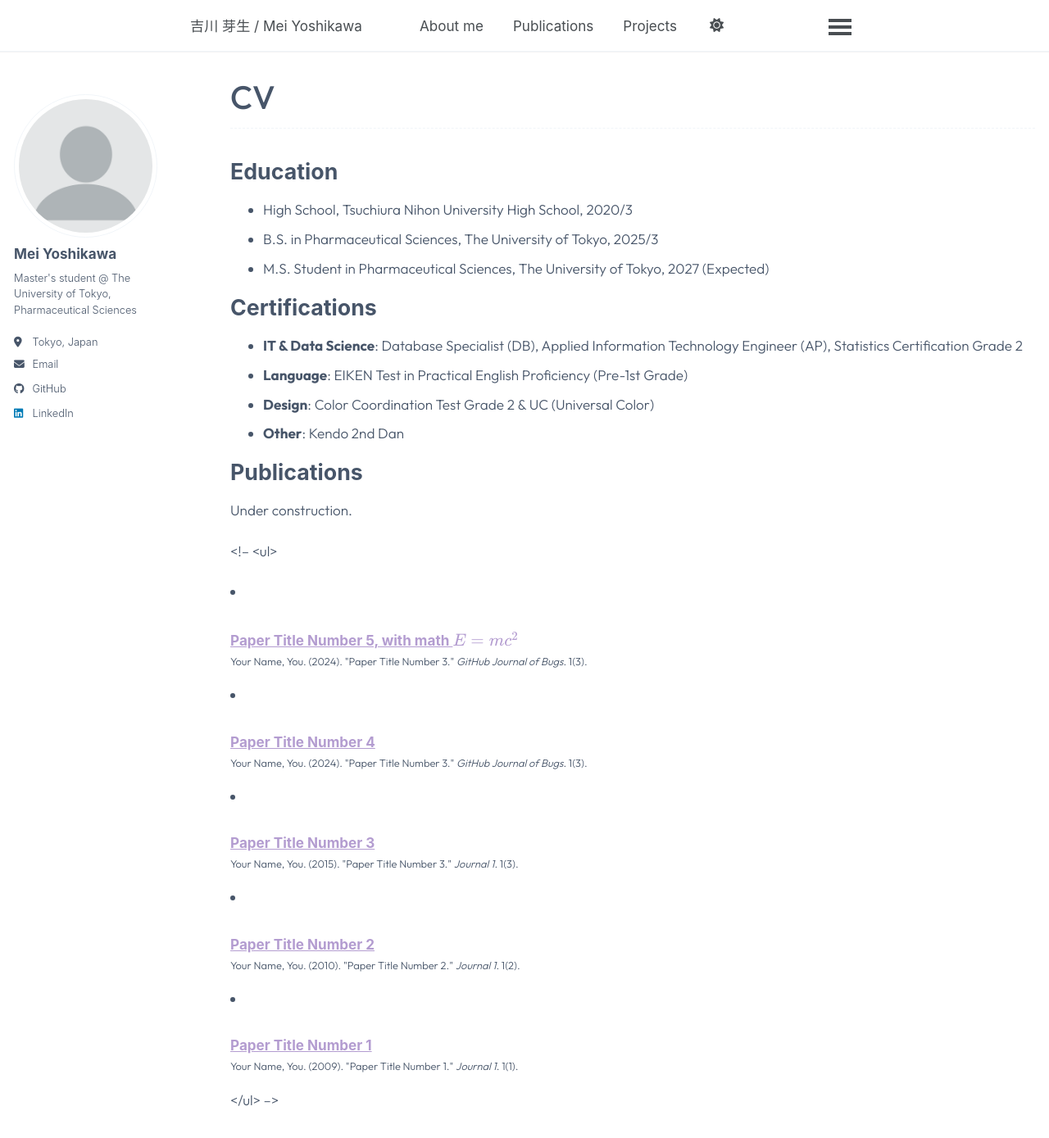
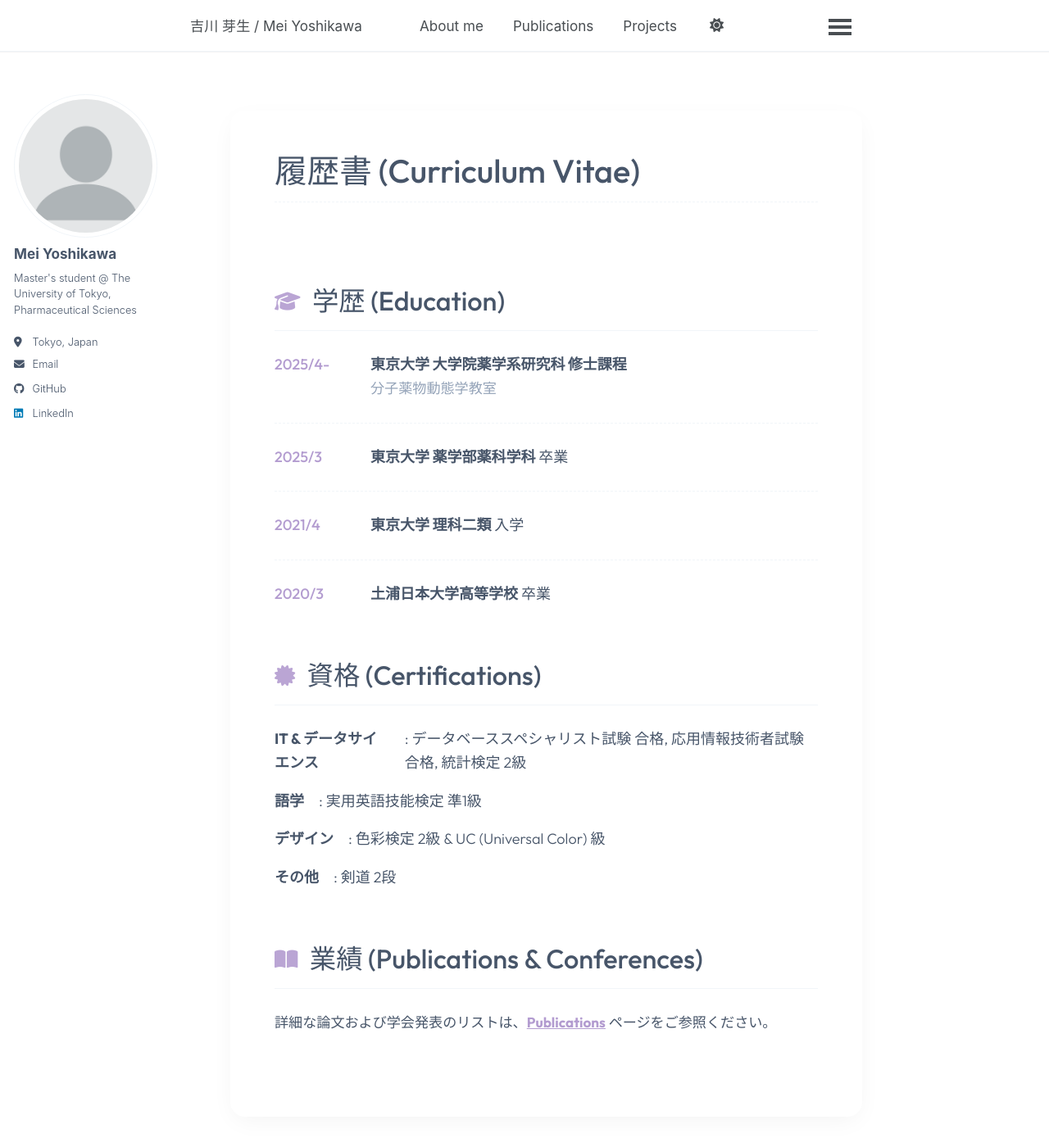
Before and after one commit to DevWithKaiju/DevWithKaiju.github.io, a Jekyll site: the page built from _pages/cv.md, in a window 1280 px wide and 1400 px high. Shown: the top 1389 px of the window at 82% size. Built offline with Jekyll 4.4.1, drawn with Linux system fonts in a browser that asks for light colours; a script bundle is joined from its source files by our own code; library files that are not in the unit come from our copies; some of the changed text lies outside the part shown.

Commit message:
feat: comprehensive update of layout, content, and data-driven publication system

```diff
--- a/_config.yml
+++ b/_config.yml
@@ -125,7 +125,7 @@ staticman:
       options:
         format           : "iso8601" # "iso8601" (default), "timestamp-seconds", "timestamp-milliseconds"
 atom_feed:
-  hide                   : false     # change to true to hide the RSS feed in the footer
+  hide                   : true     # change to true to hide the RSS feed in the footer
   path                   : # blank (default) uses feed.xml
 
 
--- a/_includes/footer.html
+++ b/_includes/footer.html
@@ -1,25 +1,10 @@
 {% include base_path %}
 
-{% if site.author.github or site.author.bitbucket or site.atom_feed.hide != true %}
-<div class="page__footer-follow">
-  <ul class="social-icons">
-    {% if site.data.ui-text[site.locale].follow_label %}
-      <li><strong>{{ site.data.ui-text[site.locale].follow_label }}</strong></li>
-    {% endif %}
-    {% if site.author.github %}
-      <li><a href="https://github.com/{{ site.author.github }}"><i class="fab fa-github" aria-hidden="true"></i> GitHub</a></li>
-    {% endif %}
-    {% if site.author.bitbucket %}
-      <li><a href="https://bitbucket.org/{{ site.author.bitbucket }}"><i class="fab fa-bitbucket" aria-hidden="true"></i> Bitbucket</a></li>
-    {% endif %}
-    {% if site.atom_feed.hide != true %}
-    <li><a href="{% if site.atom_feed.path %}{{ site.atom_feed.path }}{% else %}{{ base_path }}/feed.xml{% endif %}"><i class="fa fa-fw fa-rss-square" aria-hidden="true"></i> {{ site.data.ui-text[site.locale].feed_label | default: "Feed" }}</a></li>
-    {% endif %}
-  </ul>
+<div class="page__footer-seo" style="margin-bottom: 1.5rem; font-size: 0.95rem;">
+  Associated with <a href="https://www.f.u-tokyo.ac.jp/" target="_blank" rel="noopener noreferrer" style="font-weight: 500;">Graduate School of Pharmaceutical Sciences, The University of Tokyo</a>
 </div>
-{% endif %}
 
 <div class="page__footer-copyright">
-  &copy; {{ site.time | date: '%Y' }} {{ site.name | default: site.title }}, {{ site.data.ui-text[site.locale].powered_by | default: "Powered by" }} <a href="https://jekyllrb.com" rel="nofollow">Jekyll</a> &amp; <a href="https://github.com/academicpages/academicpages.github.io">AcademicPages</a>, a fork of <a href="https://mademistakes.com/work/minimal-mistakes-jekyll-theme/" rel="nofollow">Minimal Mistakes</a>.<br />
+  &copy; {{ site.time | date: '%Y' }} {{ site.name | default: site.title }}. <br />
   Site last updated {{ "now" | date: '%Y-%m-%d' }}
 </div>
--- a/_pages/cv.md
+++ b/_pages/cv.md
@@ -1,35 +1,43 @@
 ---
-layout: archive
-title: "CV"
+layout: single
+title: "履歴書 (Curriculum Vitae)"
 permalink: /cv/
 author_profile: true
-redirect_from:
-  - /resume
 ---
 
-{% include base_path %}
+<div class="modern-section" style="margin-top: 2rem;">
+  <h2 class="section-title" style="font-size: 1.8rem; margin-bottom: 1.5rem;"><i class="fas fa-graduation-cap"></i> 学歴 (Education)</h2>
+  <ul class="timeline-list">
+    <li>
+      <div class="timeline-date">2025/4-</div>
+      <div class="timeline-content"><strong>東京大学 大学院薬学系研究科 修士課程</strong> <br><span style="font-size: 0.95rem; color: var(--global-text-color-light);">分子薬物動態学教室</span></div>
+    </li>
+    <li>
+      <div class="timeline-date">2025/3</div>
+      <div class="timeline-content"><strong>東京大学 薬学部薬科学科</strong> 卒業</div>
+    </li>
+    <li>
+      <div class="timeline-date">2021/4</div>
+      <div class="timeline-content"><strong>東京大学 理科二類</strong> 入学</div>
+    </li>
+    <li>
+      <div class="timeline-date">2020/3</div>
+      <div class="timeline-content"><strong>土浦日本大学高等学校</strong> 卒業</div>
+    </li>
+  </ul>
+</div>
 
-Education
-======
-* High School, Tsuchiura Nihon University High School, 2020/3
-* B.S. in Pharmaceutical Sciences, The University of Tokyo, 2025/3
-* M.S. Student in Pharmaceutical Sciences, The University of Tokyo, 2027 (Expected)
+<div class="modern-section" style="margin-top: 3rem;">
+  <h2 class="section-title" style="font-size: 1.8rem; margin-bottom: 1.5rem;"><i class="fas fa-certificate"></i> 資格 (Certifications)</h2>
+  <ul class="clean-list">
+    <li><strong>IT & データサイエンス</strong>: データベーススペシャリスト試験 合格, 応用情報技術者試験 合格, 統計検定 2級</li>
+    <li><strong>語学</strong>: 実用英語技能検定 準1級</li>
+    <li><strong>デザイン</strong>: 色彩検定 2級 & UC (Universal Color) 級</li>
+    <li><strong>その他</strong>: 剣道 2段</li>
+  </ul>
+</div>
 
-<!-- Work experience
-======
-*  -->
-
-Certifications
-======
-* **IT & Data Science**: Database Specialist (DB), Applied Information Technology Engineer (AP), Statistics Certification Grade 2
-* **Language**: EIKEN Test in Practical English Proficiency (Pre-1st Grade)
-* **Design**: Color Coordination Test Grade 2 & UC (Universal Color)
-* **Other**: Kendo 2nd Dan
-
-Publications
-======
-Under construction.
-
-  <!-- <ul>{% for post in site.publications reversed %}
-    {% include archive-single-cv.html %}
-  {% endfor %}</ul> -->
+<div class="modern-section" style="margin-top: 3rem;">
+  <h2 class="section-title" style="font-size: 1.8rem; margin-bottom: 1.5rem;"><i class="fas fa-book-open"></i> 業績 (Publications & Conferences)</h2>
+  <p>詳細な論文および学会発表のリストは、<a href="{{ '/publications/' | relative_url }}" style="font-weight: bold; color: var(--primary-color);">Publications</a> ページをご参照ください。</p>
+</div>
--- a/_pages/publications.html
+++ b/_pages/publications.html
@@ -9,33 +9,25 @@ permalink: /publications/
 <div class="modern-content-wrapper" style="margin-top: 4rem;">
 
   <section class="modern-section">
-    <h1 class="section-title" style="font-size: 2.2rem; font-weight: 500; margin-bottom: 3rem; border-bottom: 1px solid var(--global-border-color); padding-bottom: 1rem;"><i class="fas fa-book-open"></i> Publications & Conferences</h1>
+    <h1 class="section-title" style="font-size: 2.2rem; font-weight: 500; margin-bottom: 3rem; border-bottom: 1px dashed var(--global-border-color); padding-bottom: 1rem;"><i class="fas fa-book-open"></i> Publications</h1>
 
-    <h2 class="section-title" style="margin-top: 3rem;"><i class="fas fa-file-alt"></i> Journal Articles & Preprints</h2>
-    <div class="modern-card item-card" style="margin-bottom: 3rem;">
-      <div class="item-meta">bioRxiv, 2025</div>
-      <h3 class="item-title" style="font-size: 1.3rem;">Designing Cell–Cell Relation Extraction Models: A Systematic Evaluation of Entity Representation and Pre-training Strategies</h3>
-      <p class="item-authors" style="font-size: 1.05rem;"><strong>Mei Yoshikawa</strong>, Tadahaya Mizuno†, Yohei Ohto, Hiromi Fujimoto, Hiroyuki Kusuhara</p>
-    </div>
-
-    <h2 class="section-title"><i class="fas fa-users"></i> Conferences & Presentations</h2>
     <div class="modern-grid">
-      <div class="modern-card item-card">
-        <div class="item-meta">Oral / 医薬品毒性機序研究会 (北海道) / 12/2025</div>
-        <h3 class="item-title">言語モデルを用いた生物医学論文からの細胞間相互作用抽出の検討</h3>
-      </div>
-      <div class="modern-card item-card">
-        <div class="item-meta">Poster / 医療薬科学シンポジウム (京都) / 9/2025</div>
-        <h3 class="item-title">言語AIを用いた細胞-細胞関係性情報構造化の検討</h3>
-      </div>
-      <div class="modern-card item-card">
-        <div class="item-meta">Poster / バイオインフォマティクス学会 (名古屋) / 9/2025</div>
-        <h3 class="item-title">細胞間関係性の俯瞰に向けた言語モデルによる細胞間関係性抽出の検討</h3>
-      </div>
-      <div class="modern-card item-card">
-        <div class="item-meta">Poster / 日本薬学会 (福岡) / 3/2025</div>
-        <h3 class="item-title">細胞間関係性の俯瞰に向けた言語モデルによる免疫細胞関係性抽出の検討</h3>
-      </div>
+      {% for post in site.publications reversed %}
+        <div class="modern-card item-card" style="display: flex; flex-direction: column; gap: 1rem;">
+          {% if post.header.teaser %}
+            <div style="width: 100%; height: 180px; overflow: hidden; border-radius: 8px; margin-bottom: 0.5rem;">
+              <img src="{{ post.header.teaser | prepend: '/images/' | relative_url }}" alt="thumbnail" style="width: 100%; height: 100%; object-fit: cover; border: 1px solid rgba(0,0,0,0.05);">
+            </div>
+          {% endif %}
+          <div class="item-meta">{{ post.venue }}, {{ post.date | date: "%Y" }}</div>
+          <h3 class="item-title" style="font-size: 1.2rem;"><a href="{{ post.url | relative_url }}">{{ post.title }}</a></h3>
+          <p class="item-authors" style="font-size: 0.95rem; margin-bottom: 0;">{{ post.citation | strip_html | truncatewords: 20 }}</p>
+          <p style="font-size: 0.95rem; color: var(--global-text-color-light); margin-top: 0.5rem;">{{ post.excerpt | strip_html }}</p>
+          {% if post.paperurl %}
+            <a href="{{ post.paperurl }}" target="_blank" rel="noopener noreferrer" style="font-size: 0.9rem; font-weight: 500; display: inline-flex; align-items: center; gap: 0.3rem;"><i class="fas fa-external-link-alt"></i> Paper Link</a>
+          {% endif %}
+        </div>
+      {% endfor %}
     </div>
   </section>
 
--- a/_publications/2009-10-01-paper-title-number-1.md
+++ /dev/null
@@ -1,14 +0,0 @@
----
-title: "Paper Title Number 1"
-collection: publications
-category: manuscripts
-permalink: /publication/2009-10-01-paper-title-number-1
-excerpt: 'This paper is about the number 1. The number 2 is left for future work.'
-date: 2009-10-01
-venue: 'Journal 1'
-slidesurl: 'https://academicpages.github.io/files/slides1.pdf'
-paperurl: 'https://academicpages.github.io/files/paper1.pdf'
-bibtexurl: 'https://academicpages.github.io/files/bibtex1.bib'
-citation: 'Your Name, You. (2009). &quot;Paper Title Number 1.&quot; <i>Journal 1</i>. 1(1).'
----
-The contents above will be part of a list of publications, if the user clicks the link for the publication than the contents of section will be rendered as a full page, allowing you to provide more information about the paper for the reader. When publications are displayed as a single page, the contents of the above "citation" field will automatically be included below this section in a smaller font.
--- a/_publications/2010-10-01-paper-title-number-2.md
+++ /dev/null
@@ -1,14 +0,0 @@
----
-title: "Paper Title Number 2"
-collection: publications
-category: manuscripts
-permalink: /publication/2010-10-01-paper-title-number-2
-excerpt: 'This paper is about the number 2. The number 3 is left for future work.'
-date: 2010-10-01
-venue: 'Journal 1'
-slidesurl: 'https://academicpages.github.io/files/slides2.pdf'
-paperurl: 'https://academicpages.github.io/files/paper2.pdf'
-citation: 'Your Name, You. (2010). &quot;Paper Title Number 2.&quot; <i>Journal 1</i>. 1(2).'
----
-
-The contents above will be part of a list of publications, if the user clicks the link for the publication than the contents of section will be rendered as a full page, allowing you to provide more information about the paper for the reader. When publications are displayed as a single page, the contents of the above "citation" field will automatically be included below this section in a smaller font.
--- a/_publications/2015-10-01-paper-title-number-3.md
+++ /dev/null
@@ -1,14 +0,0 @@
----
-title: "Paper Title Number 3"
-collection: publications
-category: manuscripts
-permalink: /publication/2015-10-01-paper-title-number-3
-excerpt: 'This paper is about the number 3. The number 4 is left for future work.'
-date: 2015-10-01
-venue: 'Journal 1'
-slidesurl: 'https://academicpages.github.io/files/slides3.pdf'
-paperurl: 'https://academicpages.github.io/files/paper3.pdf'
-citation: 'Your Name, You. (2015). &quot;Paper Title Number 3.&quot; <i>Journal 1</i>. 1(3).'
----
-
-The contents above will be part of a list of publications, if the user clicks the link for the publication than the contents of section will be rendered as a full page, allowing you to provide more information about the paper for the reader. When publications are displayed as a single page, the contents of the above "citation" field will automatically be included below this section in a smaller font.
--- a/_publications/2025-06-08-paper-title-number-5.md
+++ /dev/null
@@ -1,13 +0,0 @@
----
-title: "Paper Title Number 5, with math $$E=mc^2$$"
-collection: publications
-category: conferences
-permalink: /publication/2024-02-17-paper-title-number-4
-excerpt: 'This paper is about a famous math equation, $$E=mc^2$$'
-date: 2024-02-17
-venue: 'GitHub Journal of Bugs'
-paperurl: 'https://academicpages.github.io/files/paper3.pdf'
-citation: 'Your Name, You. (2024). &quot;Paper Title Number 3.&quot; <i>GitHub Journal of Bugs</i>. 1(3).'
----
-
-Using [MathJax](https://www.mathjax.org/) in the description is supported - $$E=mc^2$$ - however, the use must be mindful that the default delimiters are `$$...$$` and `\\[...\\]` which differs from the `$...$` that is typically expected.
--- a/_sass/_custom.scss
+++ b/_sass/_custom.scss
@@ -115,7 +115,7 @@ html[data-theme="dark"] .background-blob {
   display: flex;
   flex-direction: column;
   align-items: center;
-  gap: 2rem;
+  gap: 1rem; /* Reduced gap */
   text-align: center;
   max-width: 850px;
   margin: 0 auto;
@@ -234,15 +234,15 @@ html[data-theme="dark"] .hero-social-link {
   font-weight: 400;
 }
 
-/* Modern Cards - Diffuse Shadows & Borderless */
+/* Modern Cards */
 .modern-card {
   background: var(--global-bg-color);
-  border-radius: 18px;
-  padding: 2rem;
-  box-shadow: 0 8px 30px -5px rgba(0,0,0,0.05);
-  border: none;
-  position: relative;
-  z-index: 1;
+  border-radius: 12px;
+  padding: 1.2rem;
+  margin-bottom: 1rem;
+  box-shadow: 0 2px 8px -2px rgba(0,0,0,0.03); /* Softer shadow */
+  border: 1px solid rgba(0,0,0,0.03); /* Thinner border */
+  transition: transform 0.2s ease, box-shadow 0.2s ease;
 }
 
 html[data-theme="dark"] .modern-card {
```
Also changed, not shown: _pages/about.md (+51 -13 lines), _posts/2026-06-13-template.md (added, +38 -0 lines), _publications/2024-02-17-paper-title-number-4.md (deleted, +0 -13 lines), _publications/2025-01-01-biorxiv-paper.md (added, +15 -0 lines), images/dummy_publication_thumbnail.png (added).
